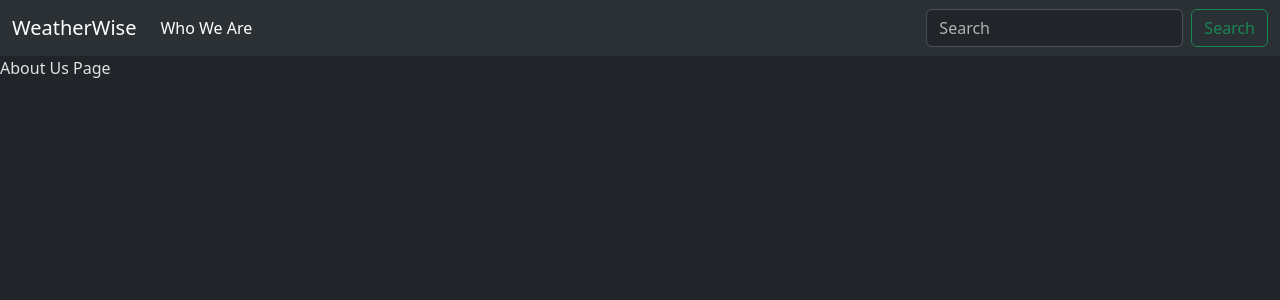
After one commit to Shravan-0024/IT314_Project_G22, a Django app: page /about/ in a window 1280 px wide. The commit adds this page. Shown: the top 300 px of the page. Run offline with Django 5.2, Linux system fonts and the light colour scheme.

Commit message:
Loading Bootstrap for development purpose and create some templates to render and assign views and urls to few of them

```diff
--- a/DJANGO_BACKEND/weather_wise/app_home/urls.py
+++ b/DJANGO_BACKEND/weather_wise/app_home/urls.py
@@ -1,5 +1,6 @@
 from django.urls import path
 from app_home import views
 urlpatterns = [
-    path('',views.home_view,name="home_view")
+    path('',views.home_view,name="home_view"),
+    path('about/',views.about_view,name="about_view"),
 ]
--- a/DJANGO_BACKEND/weather_wise/app_home/views.py
+++ b/DJANGO_BACKEND/weather_wise/app_home/views.py
@@ -2,3 +2,6 @@ from django.shortcuts import render
 
 def home_view(request):
     return render(request,'home/home.html')
+
+def about_view(request):
+    return render(request,'home/about.html')
--- /dev/null
+++ b/DJANGO_BACKEND/weather_wise/templates/home/about.html
@@ -0,0 +1,7 @@
+{% extends "layout.html" %}
+
+{% block title %}WeatherWise | About Us{% endblock  %}
+
+{% block content %}
+    About Us Page
+{% endblock  %}
--- /dev/null
+++ b/DJANGO_BACKEND/weather_wise/templates/layout.html
@@ -0,0 +1,31 @@
+{% load static %}
+<!doctype html>
+<html lang="en" data-bs-theme="dark">
+  <head>
+    <meta charset="utf-8">
+    <meta name="viewport" content="width=device-width, initial-scale=1">
+    <title>{% block title %}Weather Wise{% endblock  %}</title>
+    <link href="https://cdn.jsdelivr.net/npm/bootstrap@5.3.3/dist/css/bootstrap.min.css" rel="stylesheet" integrity="sha384-QWTKZyjpPEjISv5WaRU9OFeRpok6YctnYmDr5pNlyT2bRjXh0JMhjY6hW+ALEwIH" crossorigin="anonymous">
+  </head>
+  <body>
+    <nav class="navbar navbar-expand-lg bg-body-tertiary">
+        <div class="container-fluid">
+            <a class="navbar-brand" href="/">WeatherWise</a>
+
+            <div class="collapse navbar-collapse" id="navbarSupportedContent">
+            <ul class="navbar-nav me-auto mb-2 mb-lg-0">
+                <li class="nav-item">
+                <a class="nav-link active" aria-current="page" href="{% url "about_view" %}">Who We Are</a>
+                </li>
+            </ul>
+            <form class="d-flex" role="search">
+                <input class="form-control me-2" type="search" placeholder="Search" aria-label="Search">
+                <button class="btn btn-outline-success" type="submit">Search</button>
+            </form>
+            </div>
+        </div>
+        </nav>
+    {% block content %}{% endblock  %}
+    <script src="https://cdn.jsdelivr.net/npm/bootstrap@5.3.3/dist/js/bootstrap.bundle.min.js" integrity="sha384-YvpcrYf0tY3lHB60NNkmXc5s9fDVZLESaAA55NDzOxhy9GkcIdslK1eN7N6jIeHz" crossorigin="anonymous"></script>
+  </body>
+</html>
```
Also changed, not shown: DJANGO_BACKEND/weather_wise/templates/home/home.html (+7 -11 lines), DJANGO_BACKEND/weather_wise/templates/home/predict.html (added, +7 -0 lines), DJANGO_BACKEND/weather_wise/templates/registration/login.html (added, +7 -0 lines), DJANGO_BACKEND/weather_wise/templates/registration/profile.html (added, +8 -0 lines), DJANGO_BACKEND/weather_wise/templates/registration/signup.html (added, +7 -0 lines).
